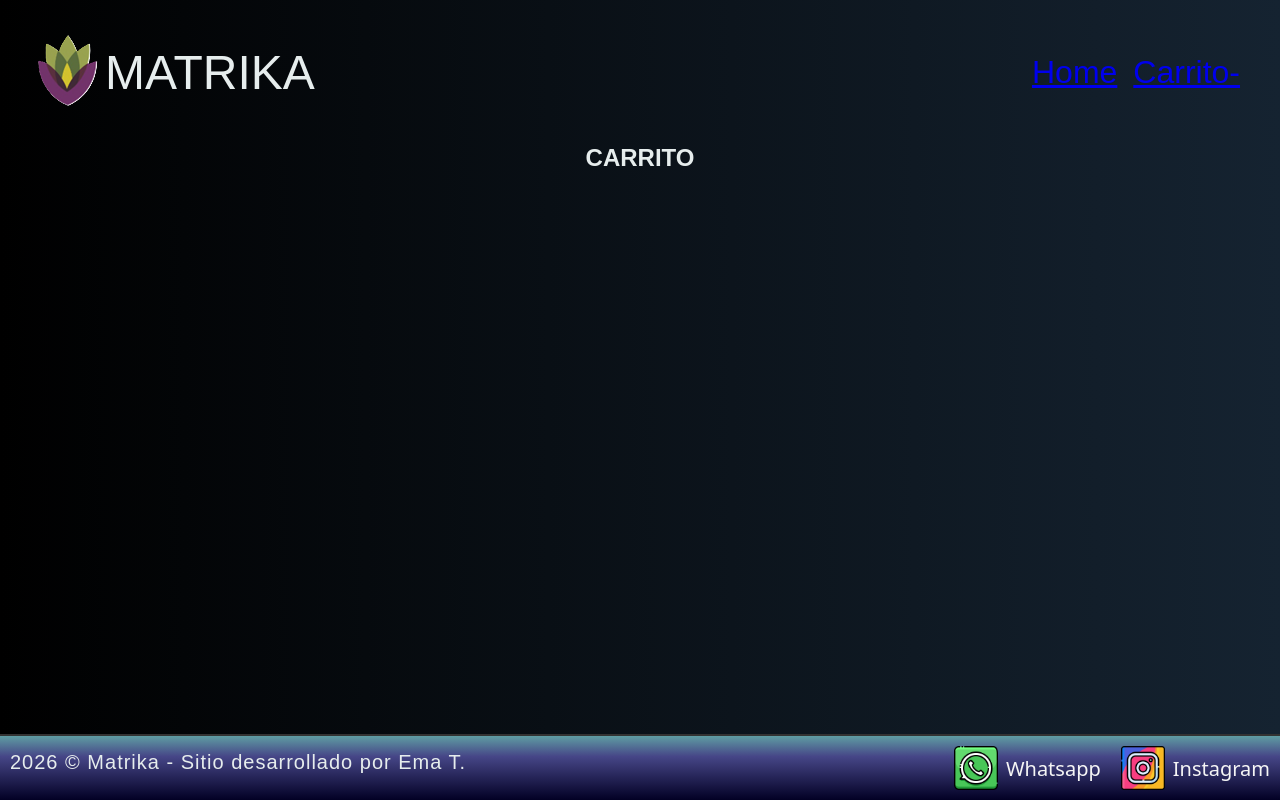
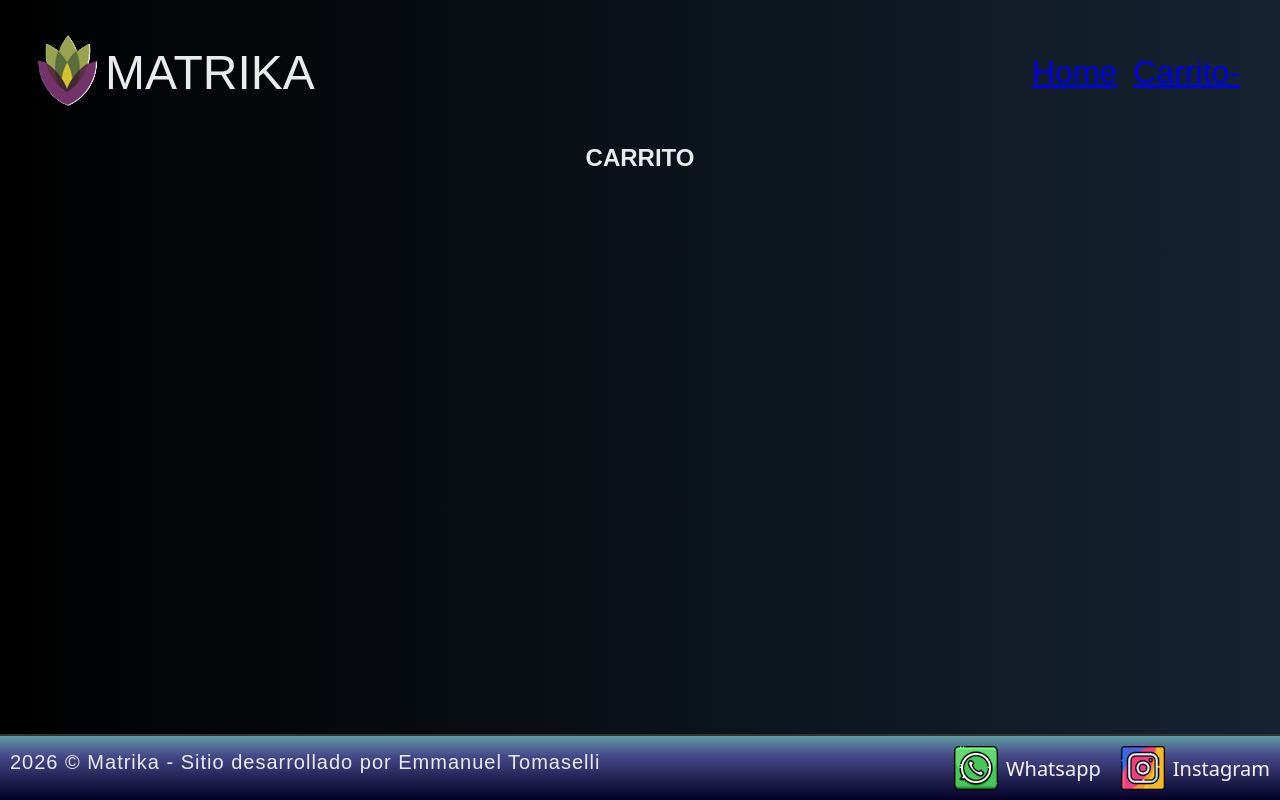
Before and after one commit to etomaselli87/React-ProyectoTT, a React (Vite) app: page /carrito in a window 1280 px wide. Built offline with nearby package versions, Linux system fonts and the light colour scheme; a web font is replaced by a local one.

Commit message:
Agrego nombre y apellido en footer

```diff
--- a/src/components/Footer/Footer.jsx
+++ b/src/components/Footer/Footer.jsx
@@ -3,7 +3,7 @@ import "./Footer.css";
 export const Footer = () => {
   return (
     <footer>
-      <p>2026 © Matrika - Sitio desarrollado por Ema T.</p>
+      <p>2026 © Matrika - Sitio desarrollado por Emmanuel Tomaselli</p>
       <nav>
         <ul className="nav-list">
           <li>
```
